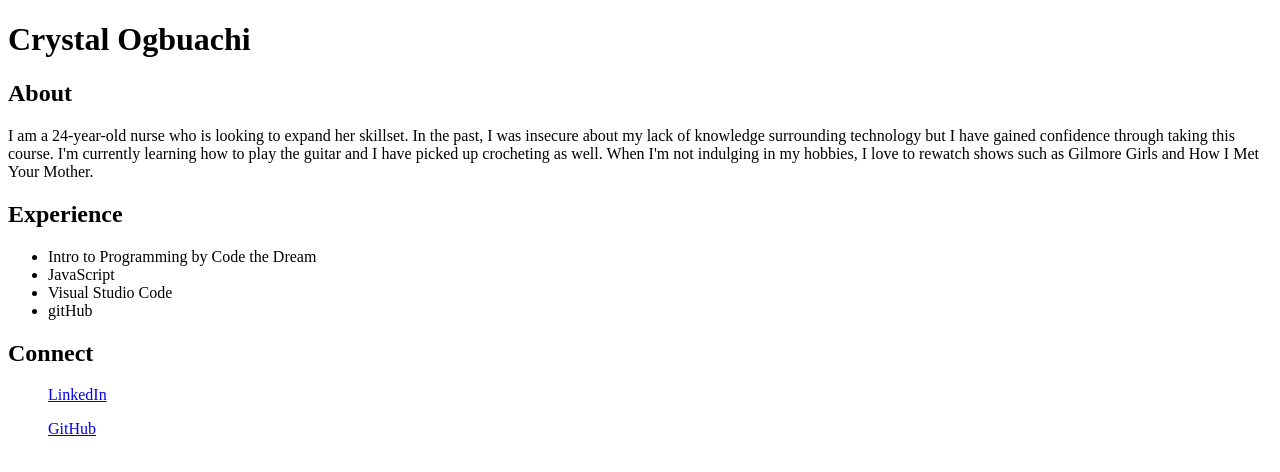
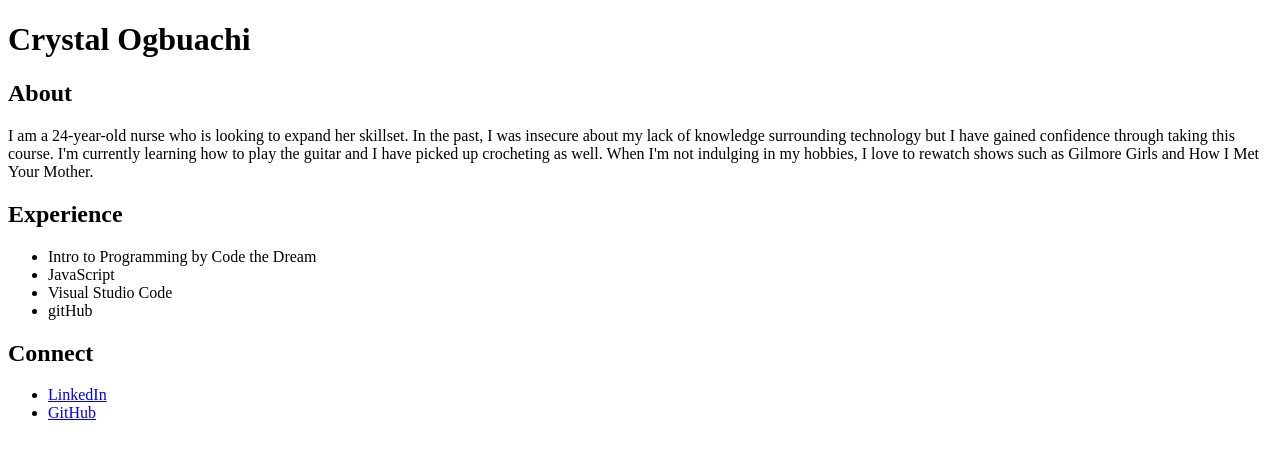
Before and after one commit to cogbuachi2/crystal-ogbuachi-kepler, a plain HTML site: page index.html in a window 1280 px wide. Drawn offline with Linux system fonts and the light colour scheme.

Commit message:
fix the unordered list of connect section

```diff
--- a/index.html
+++ b/index.html
@@ -23,8 +23,10 @@
         </section>
         <section id ="Connect">
             <h2>Connect</h2>
-                <ul><a href="https://linkedin.com/in/cogbuachi"> LinkedIn </a></ul>
-                <ul><a href ="https://github.com/cogbuachi2"> GitHub </a></ul>
+                <ul>
+                    <li><a href="https://linkedin.com/in/cogbuachi"> LinkedIn </a></li>
+                    <li><a href ="https://github.com/cogbuachi2"> GitHub </a></li>
+                </ul>
         </section>
 </body>
 </html>
```
